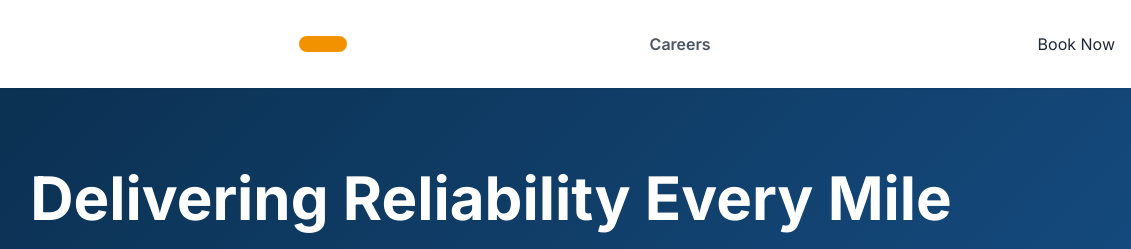
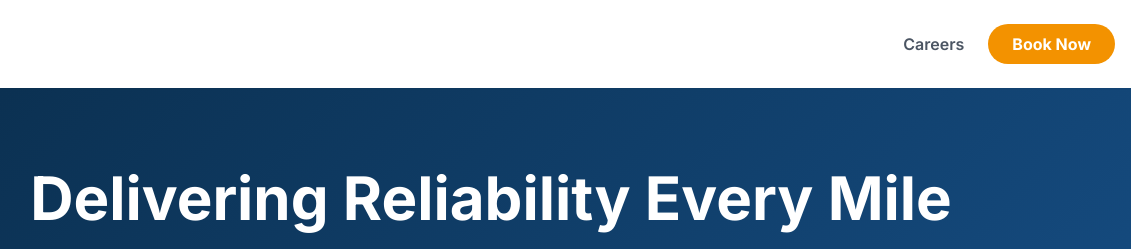
Before and after one commit to wamiqasif1998/Zariya-first-site, a plain HTML site: page index.html in a window 1280 px wide. Shown: the top 249 px of the page, 149-1280 px from the left. Drawn offline with nearby package versions, Linux system fonts and the light colour scheme.

Commit message:
Update index.html

```diff
--- a/index.html
+++ b/index.html
@@ -17,9 +17,13 @@
     <nav class="bg-white shadow-sm sticky top-0 z-50">
         <div class="max-w-7xl mx-auto px-4 py-3 flex justify-between items-center">
             <img src="zariya logo.jpg" alt="Zariya Transportation Logo" class="h-16">
-            <a href="tel:6308689112" class="bg-[#f39200] hover:bg-[#d88100] text-white px-6 py-2 rounded-full font-bold transition">
+
+            <div class="flex items-center">
                 <a href="careers.html" class="text-gray-600 hover:text-[#f39200] font-semibold mr-6">Careers</a>
-                Book Now </a>
+                <a href="tel:6308689112" class="bg-[#f39200] hover:bg-[#d88100] text-white px-6 py-2 rounded-full font-bold transition">
+                    Book Now
+                </a>
+            </div>
         </div>
     </nav>
 
```
